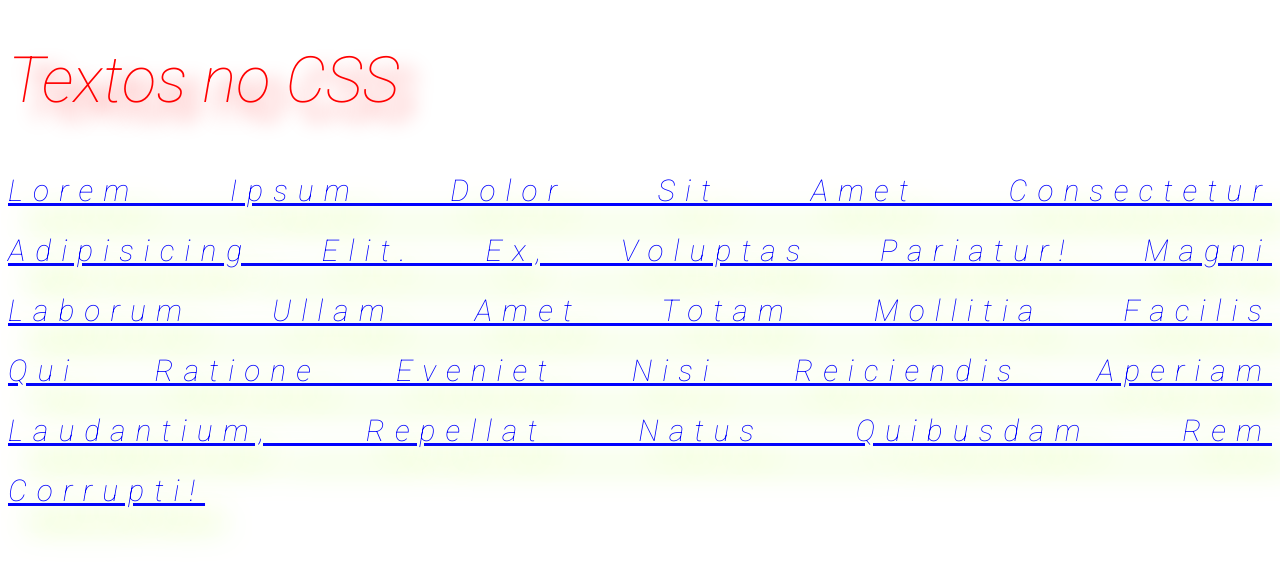
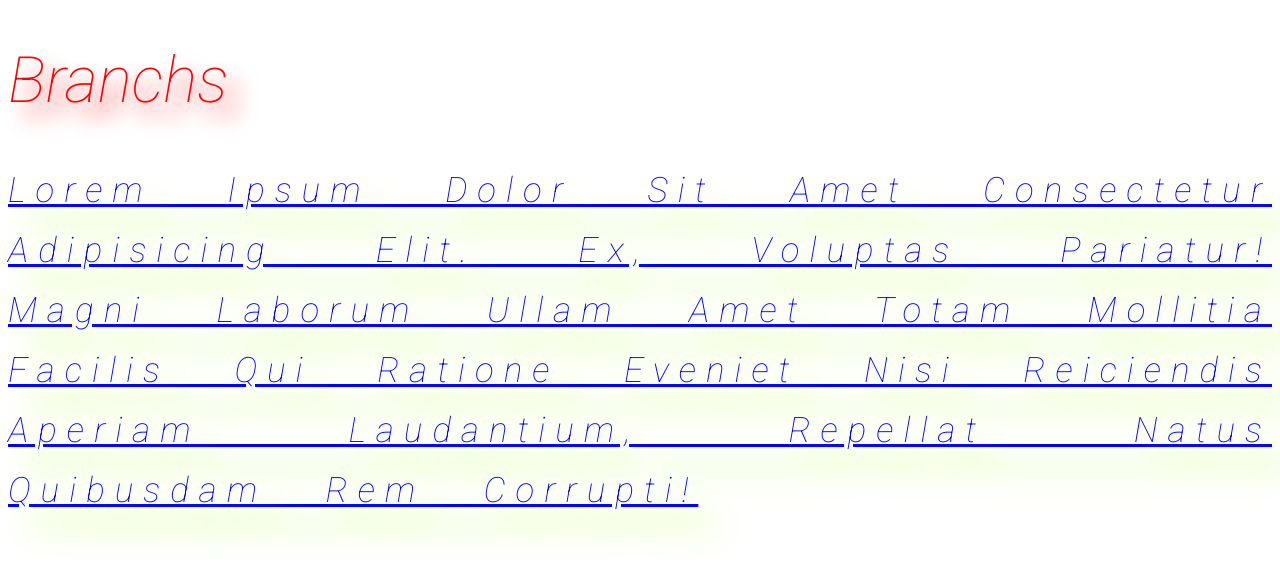
Before and after one commit to AtilaRocha82/CSS.Part.1, a plain HTML site: page index.html in a window 1280 px wide. Drawn offline with Linux system fonts and the light colour scheme.

Commit message:
alteração do titulo do projeto

```diff
--- a/index.html
+++ b/index.html
@@ -7,7 +7,7 @@
     <title>CSS</title>
 </head>
 <body>
-    <h1 class="texto">Textos no CSS</h1>
+    <h1 class="texto">Branchs</h1>
 
     <p class="texto">Lorem ipsum dolor sit amet consectetur adipisicing elit. Ex, voluptas pariatur! Magni laborum ullam amet totam mollitia facilis qui ratione eveniet nisi reiciendis aperiam laudantium, repellat natus quibusdam rem corrupti!</p>
 </body>
--- a/style.css
+++ b/style.css
@@ -11,7 +11,7 @@ h1 {
 
 p {
     color: blue; /* cor do texto*/
-    font-size: 30px; /* tamanho do texto*/
+    font-size: 35px; /* tamanho do texto*/
     font-weight: lighter;
     font-family: 'roboto'; /* fonte do texto*/
     font-style: italic;
```
